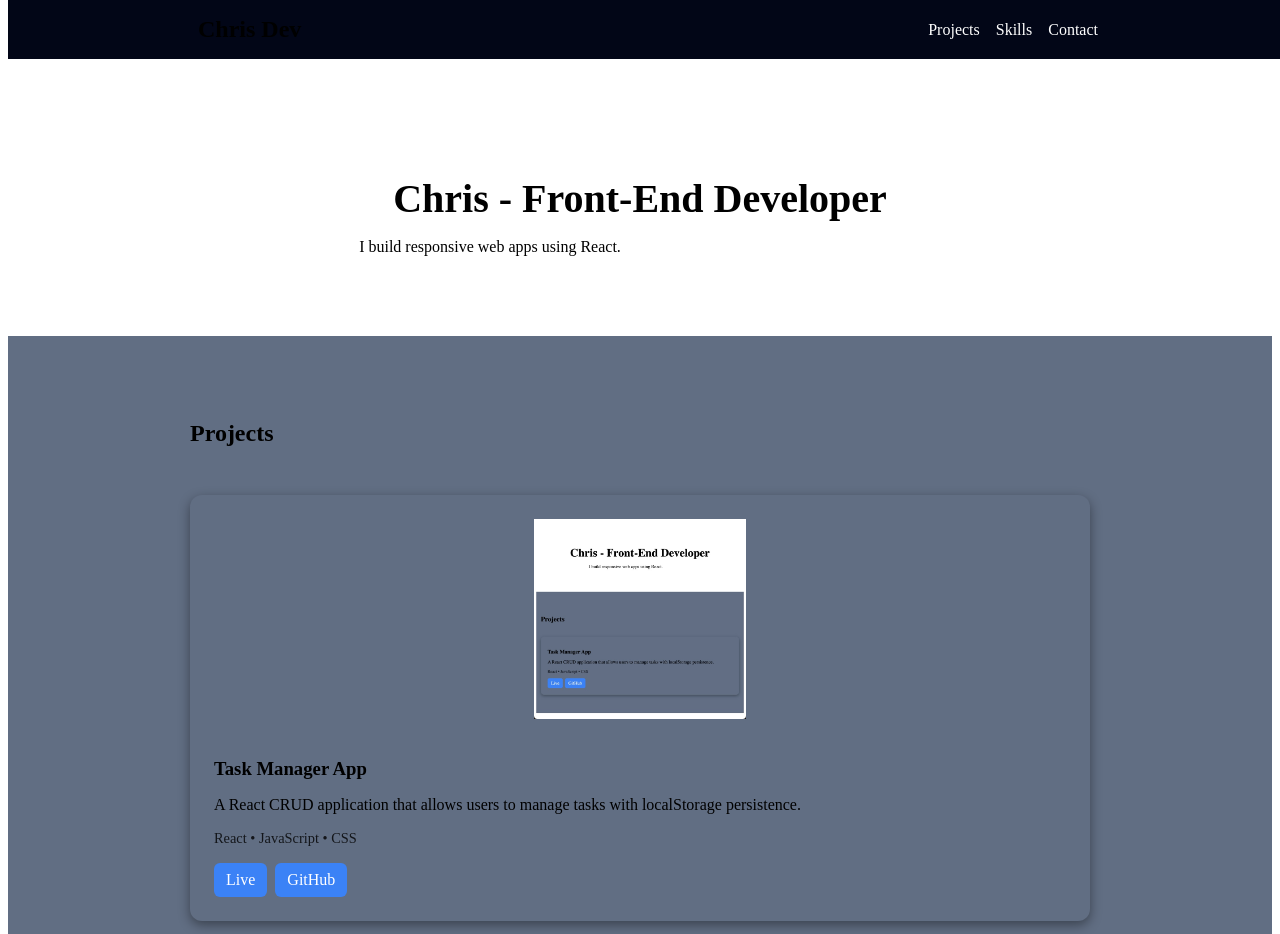
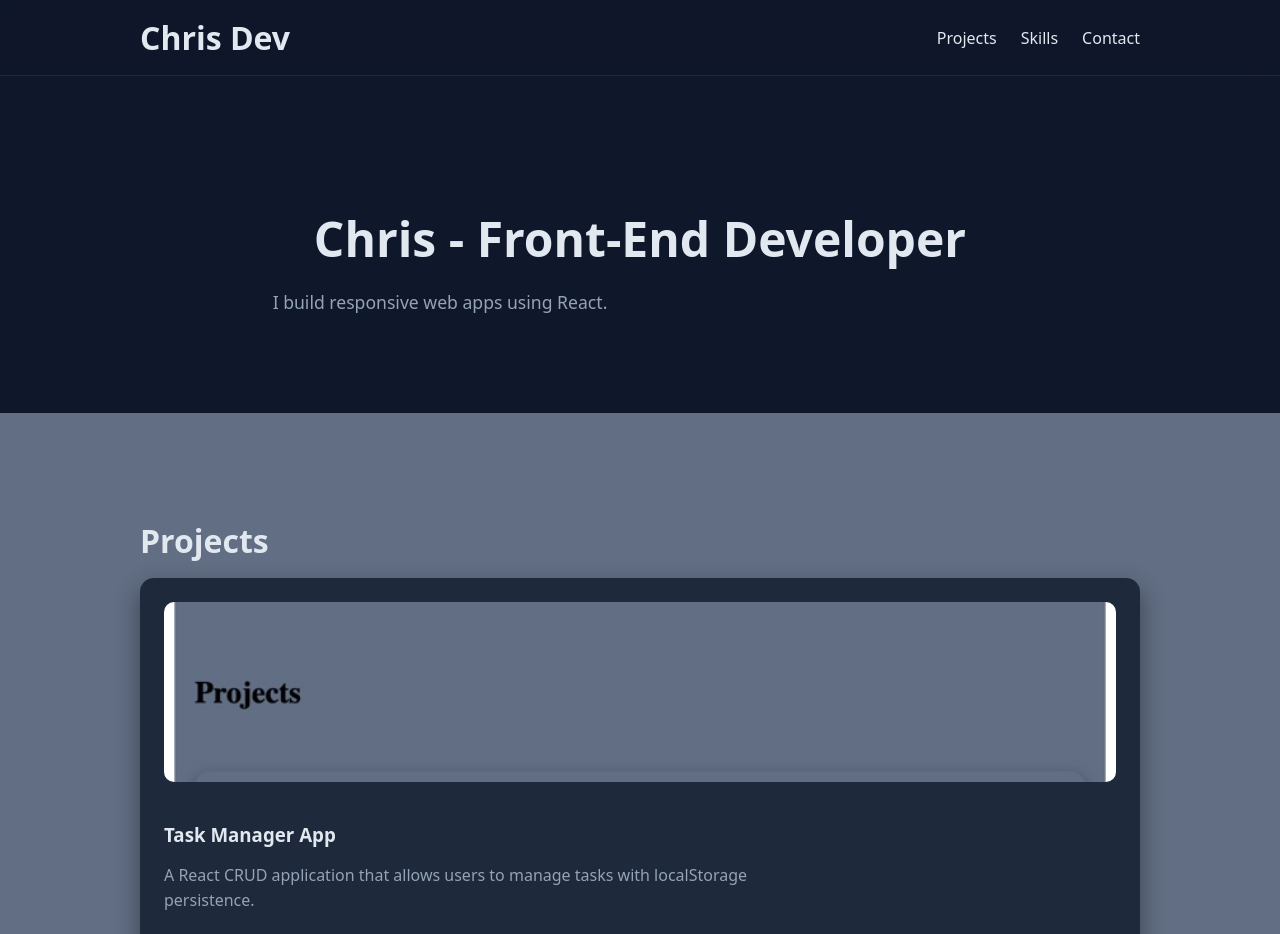
Before and after one commit to ccotti/portfolio, a React app: page / in a window 1280 px wide. Shown: the top 934 px of the page. Built offline with nearby package versions, Linux system fonts and the light colour scheme; the HTML template or start-up script is replaced by a standard one.

Commit message:
Modern UI upgrade

```diff
--- a/src/styles.css
+++ b/src/styles.css
@@ -1,10 +1,27 @@
+
+
+:root {
+  --bg: #0f172a;
+  --card: #1e293b;
+  --text: #e2e8f0;
+  --muted: #94a3b8;
+  --accent: #3b82f6;
+}
 
 body {
+  margin: 0;
+  font-family: system-ui, -apple-system, sans-serif;
+  background: var(--bg);
+  color: var(--text);
   padding-top: 70px;
 }
 
 h1 {
   font-size: 2.5rem;
+}
+
+h2 {
+  font-size: 2rem;
 }
 
 h1, h2, h3 {
@@ -14,10 +31,22 @@ h1, h2, h3 {
 p {
   max-width: 600px;
   margin-bottom: 1rem;
+  color: var(--muted);
+  line-height: 1.6;
+}
+
+a {
+  transition: color 0.2s ease;
 }
 
 section {
-  padding: 4rem 0;
+  padding: 5rem 0;
+}
+
+.container {
+  max-width: 1000px;
+  margin: 0 auto;
+  padding: 0 1.5rem;
 }
 
 html {
@@ -26,6 +55,17 @@ html {
 
 .hero {
   text-align: center;
+  padding-top: 6rem;
+}
+
+.hero h1 {
+  font-size: 3rem;
+  margin-bottom: 1rem;
+}
+
+.hero p {
+  color: var(--muted);
+  font-size: 1.1rem;
 }
 
 .projects {
@@ -33,26 +73,29 @@ html {
 }
 
 .project-card {
-  background: #616e83;
+  background: var(--card);
   padding: 1.5rem;
-  border-radius: 12px;
-  margin-top: 2rem;
-  box-shadow: 0 4px 12px rgba(0,0,0,0.4);
-  transition: transform 0.2s ease;
+  border-radius: 14px;
+  box-shadow: 0 10px 25px rgba(0,0,0,0.4);
+  transition: all 0.2s ease;
 }
 
 .project-card:hover {
-  transform: translateY(-5px);
+  transform: translateY(-6px);
+  box-shadow: 0 15px 35px rgba(0,0,0,0.6);
 }
 
-.container {
-  max-width: 900px;
-  margin: 0 auto;
-  padding: 0 1rem;
+.project-card img {
+  width: 100%;
+  height: 180px;
+  object-fit: cover;
+  border-radius: 10px;
+  margin-bottom: 1rem;
 }
 
-.hero {
-  text-align: center;
+.projects-grid {
+  display: grid;
+  gap: 2rem;
 }
 
 .projects,
@@ -68,26 +111,24 @@ input {
   margin-right: 0.5rem;
 }
 
-button {
-  padding: 0.5rem 0.75rem;
-  border: none;
-  border-radius: 6px;
-  background: #3b82f6;
+.buttons a {
+  display: inline-block;
+  margin-right: 0.5rem;
+  padding: 0.5rem 1rem;
+  background: var(--accent);
   color: white;
-  cursor: pointer;
+  border-radius: 8px;
+  text-decoration: none;
+  font-size: 0.9rem;
+  transition: 0.2s ease;
 }
 
-button:hover {
+.buttons a:hover {
   background: #2563eb;
 }
 
 li {
   margin: 0.5rem 0;
-}
-
-.projects-grid {
-  display: grid;
-  gap: 1.5rem;
 }
 
 .tech {
@@ -110,21 +151,30 @@ li {
   background: #2563eb;
 }
 
-.project-card img {
-  width: 100%;
-  max-height: 200px;
-  object-fit: contain;
-  border-radius: 8px;
-  margin-bottom: 1rem;
-}
-
 .navbar {
   position: fixed;
   top: 0;
   width: 100%;
-  background: #020617;
+  background: rgba(15, 23, 42, 0.8);
+  backdrop-filter: blur(10px);
   padding: 1rem 0;
   z-index: 1000;
+  border-bottom: 1px solid #1e293b;
+}
+
+.nav-links a {
+  margin-left: 1.5rem;
+  color: var(--text);
+  text-decoration: none;
+  font-weight: 500;
+}
+
+.nav-links a:hover {
+  color: var(--accent);
+}
+
+.logo {
+  margin: 0;
 }
 
 .nav-content {
@@ -132,17 +182,3 @@ li {
   justify-content: space-between;
   align-items: center;
 }
-
-.logo {
-  margin: 0;
-}
-
-.nav-links a {
-  margin-left: 1rem;
-  color: white;
-  text-decoration: none;
-}
-
-.nav-links a:hover {
-  color: #3b82f6;
-}
```
